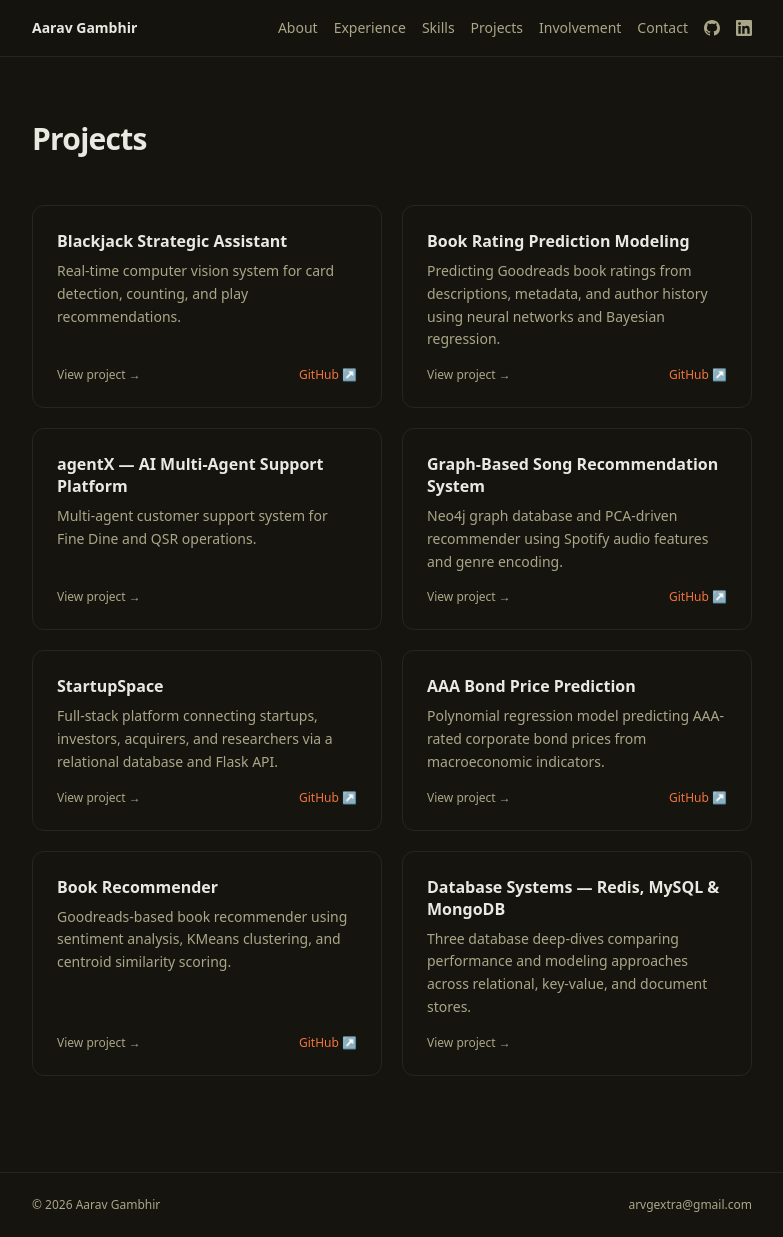
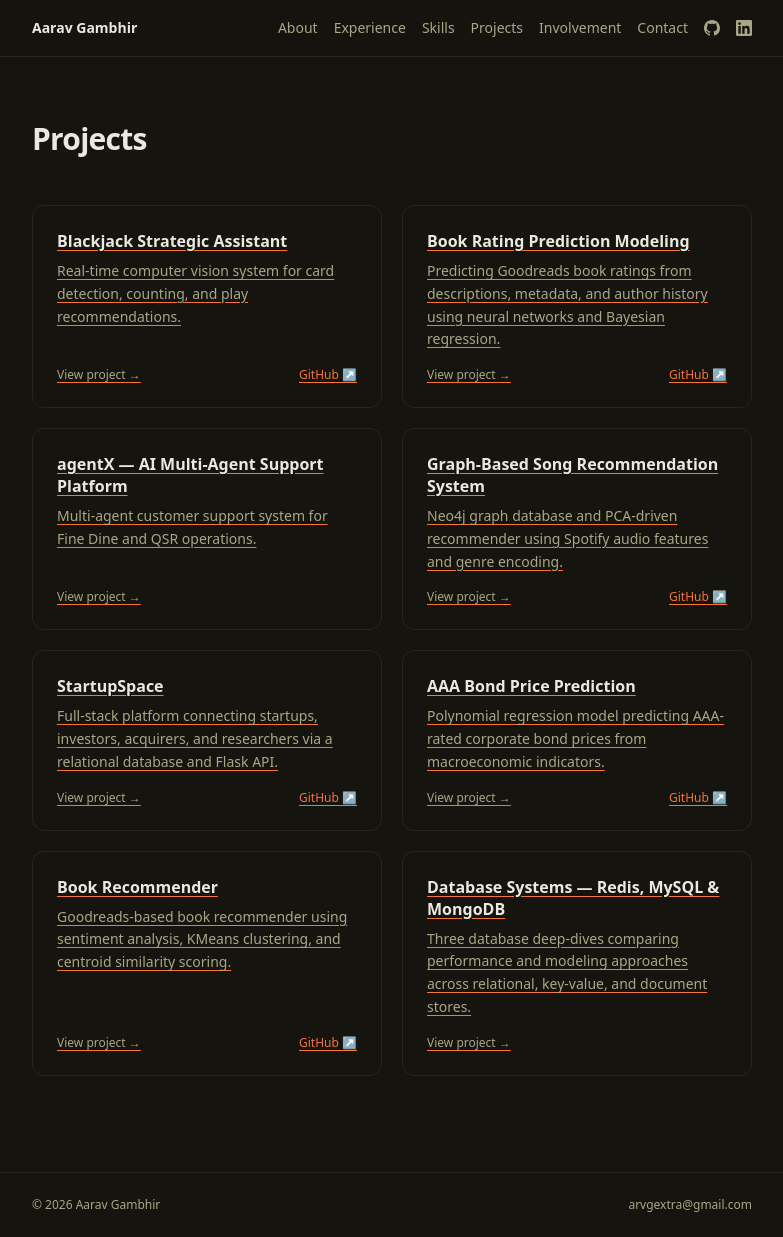
Before and after one commit to arvgextra/arvgextra.github.io, a Jekyll site: the page built from _pages/projects.md, in a window 1280 px wide and 1237 px high. Shown: the whole window, without its empty margins (248-1031 px from the left). Built offline with Jekyll 4.4.1, drawn with Linux system fonts in a browser that asks for light colours; nearby versions of some CDN libraries.

```diff
--- a/_layouts/default.html
+++ b/_layouts/default.html
@@ -61,6 +61,16 @@
     .prose :not(pre) > code {
       background-color: var(--color-border);
     }
+
+    /* Explicit link styles — CDN may not generate prose-a:* modifier classes reliably */
+    .prose a {
+      color: var(--color-primary);
+      text-decoration: underline;
+      text-underline-offset: 3px;
+    }
+    .prose a:hover {
+      color: var(--color-primary-dark);
+    }
   </style>
 </head>
 <body class="bg-[var(--color-bg)] text-[var(--color-text)] font-sans antialiased">
--- a/_layouts/page.html
+++ b/_layouts/page.html
@@ -21,7 +21,6 @@
 
   <div class="prose prose-slate max-w-none
     prose-headings:font-semibold prose-headings:tracking-tight
-    prose-a:no-underline hover:prose-a:underline
     prose-strong:font-semibold
     prose-code:px-1.5 prose-code:py-0.5 prose-code:rounded prose-code:font-normal prose-code:before:content-none prose-code:after:content-none">
     {{ content }}
--- a/_layouts/project.html
+++ b/_layouts/project.html
@@ -22,7 +22,6 @@
 
     <div class="prose prose-slate max-w-none
       prose-headings:font-semibold prose-headings:tracking-tight
-      prose-a:no-underline hover:prose-a:underline
       prose-strong:font-semibold
       prose-code:px-1.5 prose-code:py-0.5 prose-code:rounded prose-code:font-normal prose-code:before:content-none prose-code:after:content-none">
       {{ content }}
```
